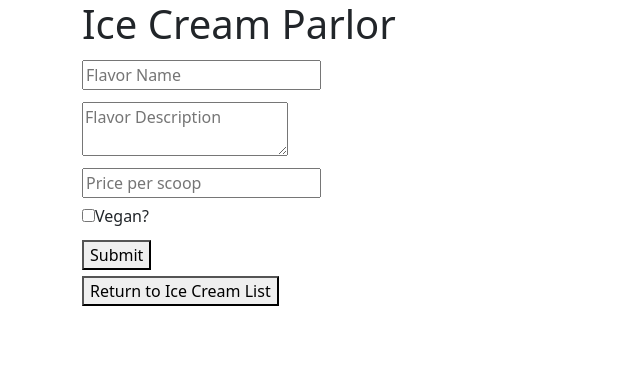
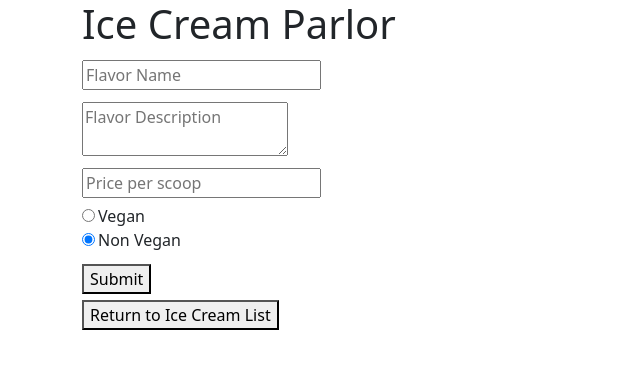
Before and after one commit to Hoomee90/icecream-parlor, a React (Create React App) app: page / in a window 1280 px wide. Both pictures are taken after a click on the button "Add Bucket". Shown: the top 368 px of the page, without its empty margins (0-640 px from the left). Built offline with nearby package versions, Linux system fonts and the light colour scheme.

Commit message:
fix incorrect price and vegan input handling

```diff
--- a/src/components/Bucket.js
+++ b/src/components/Bucket.js
@@ -24,7 +24,7 @@ function Bucket(props) {
 Bucket.propTypes = {
   name: PropTypes.string,
   description: PropTypes.string,
-  price: PropTypes.number,
+  price: PropTypes.string,
   vegan: PropTypes.bool,
   quantity: PropTypes.number,
   id: PropTypes.string,
--- a/src/components/NewBucketForm.js
+++ b/src/components/NewBucketForm.js
@@ -1,6 +1,6 @@
 import React from "react";
 import PropTypes from "prop-types";
-import { v4 } from 'uuid';
+import { v4 } from "uuid";
 import ReusableForm from "./ReusableForm";
 
 function NewBucketForm(props) {
@@ -9,8 +9,8 @@ function NewBucketForm(props) {
     props.onNewBucketCreation({
       name: event.target.name.value,
       description: event.target.description.value,
-      price: parseInt(event.target.price.value),
-      vegan: event.target?.vegan.value ? true : false,
+      price: event.target.price.value,
+      vegan: event.target.vegan.value === "true",
       quantity: 120,
       id: v4()
     });
--- a/src/components/ReusableForm.js
+++ b/src/components/ReusableForm.js
@@ -5,30 +5,52 @@ function ReusableForm(props) {
   const displayBlock = {
     display: "block",
     marginTop: "12px",
-    marginBottom: "6px"
+    marginBottom: "6px",
   }
+  const radioLabel = {
+    marginRight: "3px"
+  }
+
   return (
     <form onSubmit={props.formSubmissionHandler}>
       <input
+        required
         type='text'
         name='name'
         placeholder='Flavor Name'
         style={displayBlock} />
       <textarea
+        required
         name='description'
         placeholder='Flavor Description'
         style={displayBlock} />
       <input
+        required
+        step={"0.1"}
         name='price'
         type='number'
         placeholder='Price per scoop'
         style={displayBlock} />
-      <input
-        name="vegan"
-        type="checkbox"
-        id="vegan"
-      />
-      <label for="vegan">Vegan?</label>
+      <div>
+        <input
+          type="radio"
+          id="vegan"
+          name="vegan"
+          value="true"
+          style={radioLabel} />
+        <label htmlFor="vegan">Vegan</label>
+      </div>
+      <div>
+        <input
+          type="radio"
+          id="notVegan"
+          name="vegan"
+          value="false"
+          style={radioLabel}
+          defaultChecked />
+        <label htmlFor="notVegan">Non Vegan</label>
+      </div>
+
       <button type='submit' style={displayBlock}>{props.buttonText}</button>
     </form>
   );
```
